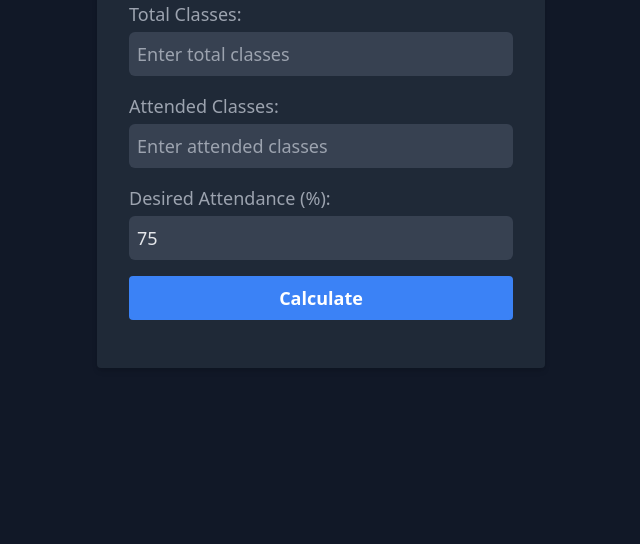
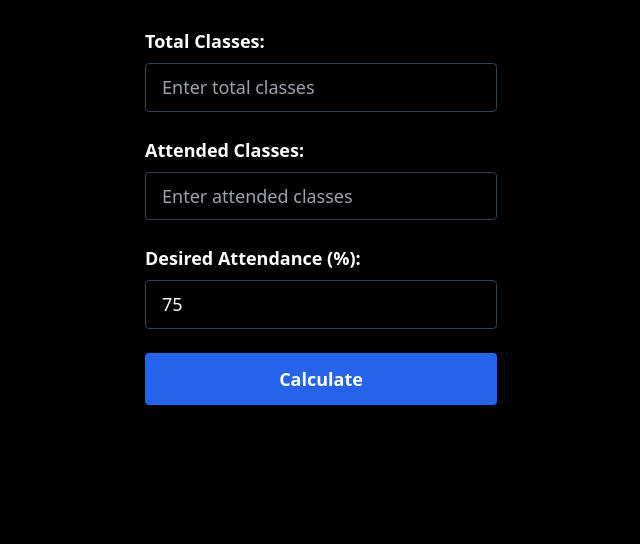
Before and after one commit to gauravkatara53/attendance_calculator, a plain HTML site: page index.html in a window 1280 px wide. Shown: the part 256-800 px from the top of the page, without its empty margins (319-959 px from the left). Drawn offline with nearby package versions, Linux system fonts and the light colour scheme.

Commit message:
Update index.html

```diff
--- a/index.html
+++ b/index.html
@@ -3,43 +3,38 @@
 <head>
     <meta charset="UTF-8">
     <meta name="viewport" content="width=device-width, initial-scale=1.0">
-    <title>Classify</title>
-    <script src="https://cdn.tailwindcss.com"></script>
-    <style>
-        .highlight {
-            background-color: yellow;
-        }
-    </style>
+    <title>Attendance Calculator</title>
+    <link href="https://cdn.jsdelivr.net/npm/tailwindcss@2.2.16/dist/tailwind.min.css" rel="stylesheet">
 </head>
-<body class="bg-gray-900 flex justify-center items-center min-h-screen">
+<body class="bg-black text-white flex items-center justify-center min-h-screen">
 
-    <div class="w-full h-full flex items-center justify-center">
-        <div class="bg-gray-800 p-8 rounded shadow-md w-full max-w-md mx-4">
-            <h1 class="text-2xl font-bold mb-4 text-center text-white">Attendance Calculator</h1>
-
-            <form id="attendanceForm" class="space-y-4">
+    <div class="w-full max-w-md mx-auto p-4">
+        <div class="bg-black p-8 rounded shadow-md w-full">
+            <h1 class="text-4xl font-semibold text-center mb-2">Attendance Calculator</h1>
+            <p class="text-center text-gray-400 mb-8">Enter Total Classes, Attended Classes, and Desired Percentage</p>
+            <form id="attendanceForm" class="space-y-6">
                 <div>
-                    <label for="totalClasses" class="block text-lg font-medium text-gray-400">Total Classes:</label>
+                    <label for="totalClasses" class="block text-lg font-bold mb-2">Total Classes:</label>
                     <input type="number" id="totalClasses"
-                        class="form-input mt-1 block w-full bg-gray-700 text-gray-200 rounded-md border-none p-2 text-lg"
-                        placeholder="Enter total classes" required>
+                           class="shadow appearance-none border border-gray-700 rounded w-full py-3 px-4 leading-tight focus:outline-none focus:shadow-outline bg-black text-white text-lg"
+                           placeholder="Enter total classes" required>
                 </div>
                 <div>
-                    <label for="attendedClasses" class="block text-lg font-medium text-gray-400">Attended Classes:</label>
+                    <label for="attendedClasses" class="block text-lg font-bold mb-2">Attended Classes:</label>
                     <input type="number" id="attendedClasses"
-                        class="form-input mt-1 block w-full bg-gray-700 text-gray-200 rounded-md border-none p-2 text-lg"
-                        placeholder="Enter attended classes" required>
+                           class="shadow appearance-none border border-gray-700 rounded w-full py-3 px-4 leading-tight focus:outline-none focus:shadow-outline bg-black text-white text-lg"
+                           placeholder="Enter attended classes" required>
                 </div>
                 <div>
-                    <label for="desiredAttendance" class="block text-lg font-medium text-gray-400">Desired Attendance (%):</label>
+                    <label for="desiredAttendance" class="block text-lg font-bold mb-2">Desired Attendance (%):</label>
                     <input type="number" id="desiredAttendance"
-                        class="form-input mt-1 block w-full bg-gray-700 text-gray-200 rounded-md border-none p-2 text-lg"
-                        value="75" placeholder="Enter desired attendance %" required>
+                           class="shadow appearance-none border border-gray-700 rounded w-full py-3 px-4 leading-tight focus:outline-none focus:shadow-outline bg-black text-white text-lg"
+                           value="75" placeholder="Enter desired attendance %" required>
                 </div>
                 <button type="submit"
-                    class="bg-blue-500 hover:bg-blue-600 text-white font-bold py-2 px-4 rounded w-full text-lg">Calculate</button>
+                        class="bg-blue-600 hover:bg-blue-800 text-white font-bold py-3 px-4 rounded focus:outline-none focus:shadow-outline w-full text-lg">Calculate</button>
             </form>
-            <div id="result" class="mt-4 text-white text-lg"></div>
+            <div id="result" class="mt-6 text-lg"></div>
         </div>
     </div>
 
```
